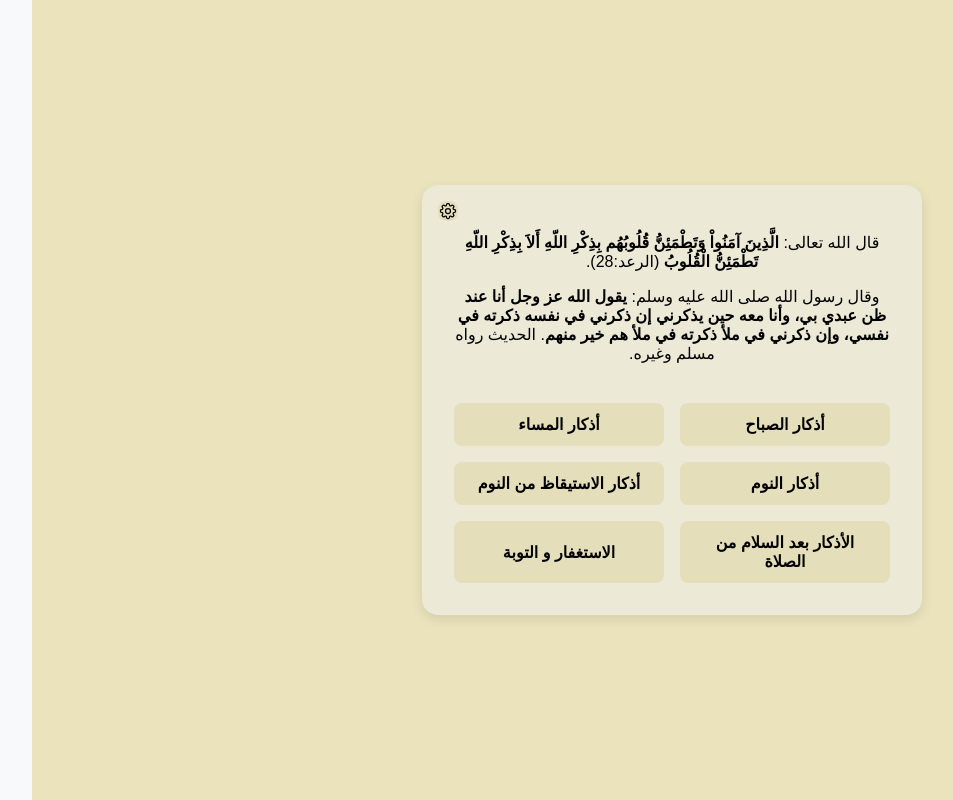
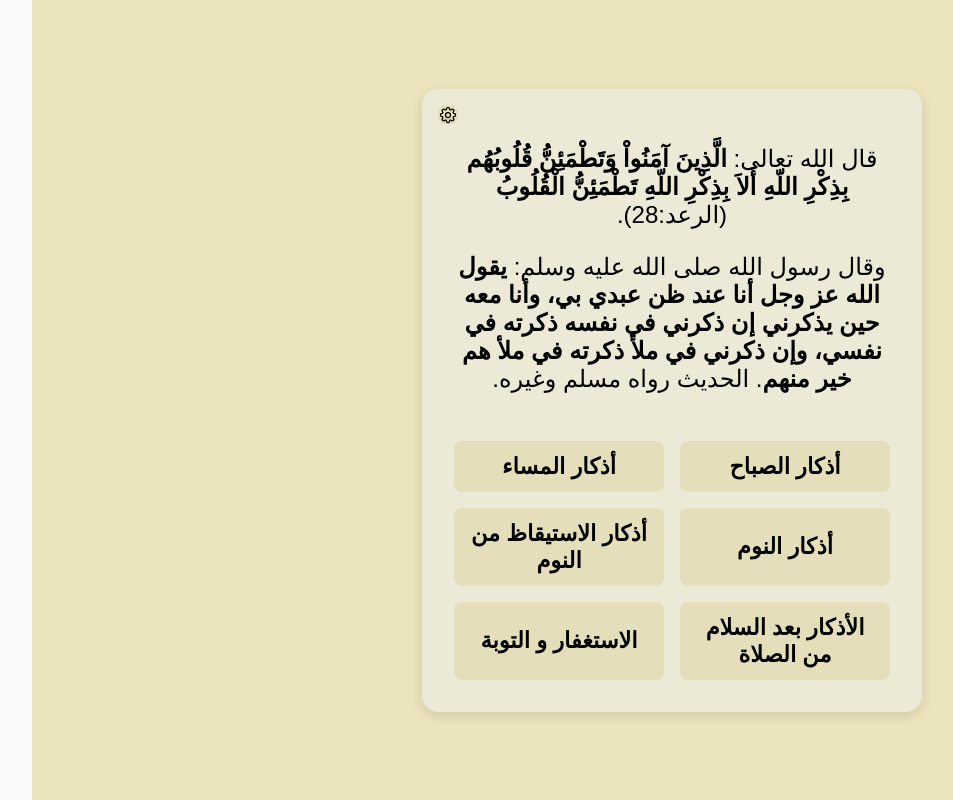
Before and after one commit to mosafa697/azkar, a React (Create React App) app: page / in a window 1280 px wide. Shown: the whole page, without its empty margins (31-984 px from the left). Built offline with nearby package versions, Linux system fonts and the light colour scheme.

Commit message:
fix: Update font sizes and rename methods

```diff
--- a/src/components/CategoryAzkar.js
+++ b/src/components/CategoryAzkar.js
@@ -3,7 +3,7 @@ import { azkar } from "../mappers/azkarMapper";
 import ZekrCard from "./ZekrCard";
 import { useDispatch, useSelector } from "react-redux";
 import {
-  increamentIndex,
+  incrementIndex,
   setIsLastPhrase,
   setPhasesLengthCount,
 } from "../store/indexCountSlice.js";
@@ -35,7 +35,7 @@ export default function CategoryAzkar({ categoryId, onBack }) {
       setClicks(newClicks);
 
       if (newClicks[index] === phraseCount) {
-        setTimeout(() => dispatch(increamentIndex()), 300);
+        setTimeout(() => dispatch(incrementIndex()), 300);
       }
     }
     setTimeout(() => {
--- a/src/components/ZekrCard.js
+++ b/src/components/ZekrCard.js
@@ -1,10 +1,10 @@
 import React from "react";
 import { useDispatch, useSelector } from "react-redux";
 import "../styles/AzkarCard.css";
-import { increamentIndex, decreamentIndex } from "../store/indexCountSlice.js";
+import { incrementIndex, decrementIndex } from "../store/indexCountSlice.js";
 import {
-  increamentFontSize,
-  decreamentFontSize,
+  incrementFontSize,
+  decrementFontSize,
 } from "../store/fontSizeSlice.js";
 import {
   MinusIcon,
@@ -35,13 +35,13 @@ export default function ZekrCard({
           <div className="font-controls">
             <button
               className="font-btn"
-              onClick={() => dispatch(decreamentFontSize())}
+              onClick={() => dispatch(decrementFontSize())}
             >
               <MinusIcon />
             </button>
             <button
               className="font-btn"
-              onClick={() => dispatch(increamentFontSize())}
+              onClick={() => dispatch(incrementFontSize())}
             >
               <PlusIcon />
             </button>
@@ -75,7 +75,7 @@ export default function ZekrCard({
         <div className="buttons-container">
           <button
             className="switch-btn"
-            onClick={() => dispatch(decreamentIndex())}
+            onClick={() => dispatch(decrementIndex())}
             style={{ visibility: phrase.id > 1 ? "visible" : "hidden" }}
           >
             <ChevronRightIcon />
@@ -89,7 +89,7 @@ export default function ZekrCard({
 
           <button
             className="switch-btn"
-            onClick={() => dispatch(increamentIndex())}
+            onClick={() => dispatch(incrementIndex())}
             style={{ visibility: !isLastPhrase ? "visible" : "hidden" }}
           >
             <ChevronLeftIcon />
--- a/src/config/config.js
+++ b/src/config/config.js
@@ -2,7 +2,7 @@ const config = {
   font: {
     minSize: parseFloat(process.env.REACT_APP_MIN_FONT_SIZE) || 1.4,
     maxSize: parseFloat(process.env.REACT_APP_MAX_FONT_SIZE) || 4.0,
-    defaultSize: parseFloat(process.env.REACT_APP_DEFAULT_FONT_SIZE) || 2.4,
+    defaultSize: parseFloat(process.env.REACT_APP_DEFAULT_FONT_SIZE) || 2.8,
     increment: parseFloat(process.env.REACT_APP_FONT_SIZE_INCREMENT) || 0.2,
   },
   app: {
--- a/src/store/fontSizeSlice.js
+++ b/src/store/fontSizeSlice.js
@@ -9,13 +9,13 @@ const fontSizeSlice = createSlice({
   name: "fontSize",
   initialState,
   reducers: {
-    increamentFontSize: (state) => {
+    incrementFontSize: (state) => {
       state.value = Math.min(
         state.value + config.font.increment,
         config.font.maxSize
       );
     },
-    decreamentFontSize: (state) => {
+    decrementFontSize: (state) => {
       state.value = Math.max(
         state.value - config.font.increment,
         config.font.minSize
@@ -24,5 +24,5 @@ const fontSizeSlice = createSlice({
   },
 });
 
-export const { increamentFontSize, decreamentFontSize } = fontSizeSlice.actions;
+export const { incrementFontSize, decrementFontSize } = fontSizeSlice.actions;
 export default fontSizeSlice.reducer;
--- a/src/store/indexCountSlice.js
+++ b/src/store/indexCountSlice.js
@@ -10,12 +10,12 @@ const indexCountSlice = createSlice({
   name: "indexCount",
   initialState,
   reducers: {
-    increamentIndex: (state) => {
+    incrementIndex: (state) => {
       if (state.value < state.phasesLength) {
         state.value += 1;
       }
     },
-    decreamentIndex: (state) => {
+    decrementIndex: (state) => {
       if (state.value > 0) {
         state.value -= 1;
       }
@@ -33,8 +33,8 @@ const indexCountSlice = createSlice({
 });
 
 export const {
-  increamentIndex,
-  decreamentIndex,
+  incrementIndex,
+  decrementIndex,
   setIndexCount,
   setPhasesLengthCount,
   setIsLastPhrase,
--- a/src/styles/Categories.css
+++ b/src/styles/Categories.css
@@ -51,7 +51,7 @@
 }
 
 .card-header {
-  font-size: 2vh;
+  font-size: 3vh;
 }
 
 .categories-container {
@@ -65,7 +65,7 @@
   border: none;
   border-radius: 8px;
   padding: 0.75rem 1rem;
-  font-size: 2vh;
+  font-size: 2.8vh;
   font-weight: 1000;
   text-align: center;
   cursor: pointer;
```
Also changed, not shown: 1 other file (tests, documents, lock files or other folders).
